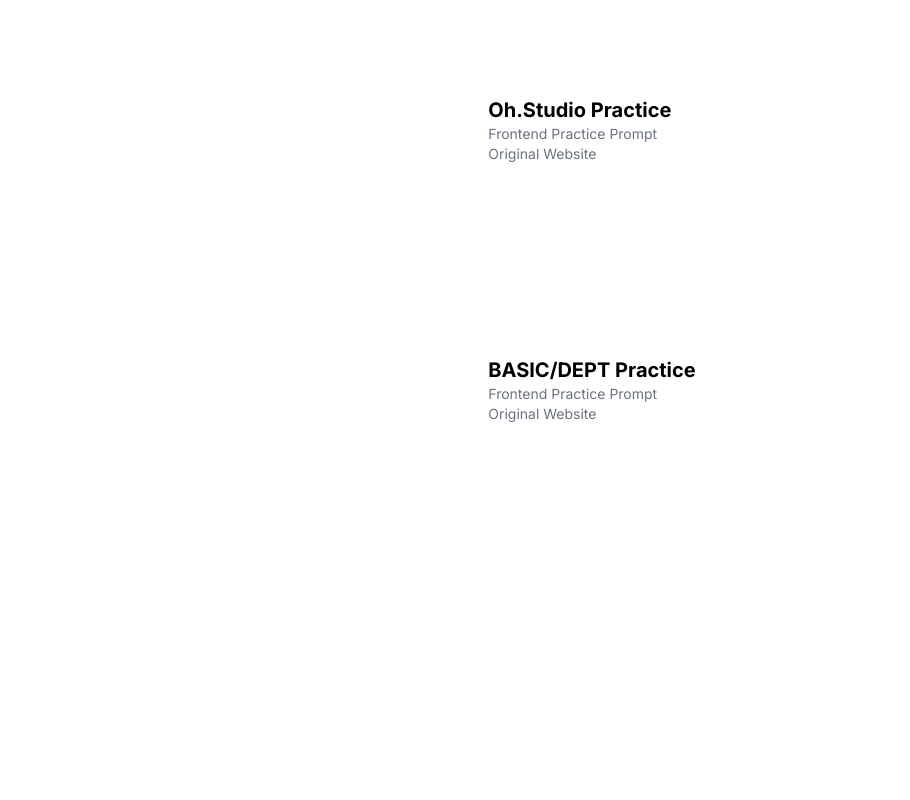
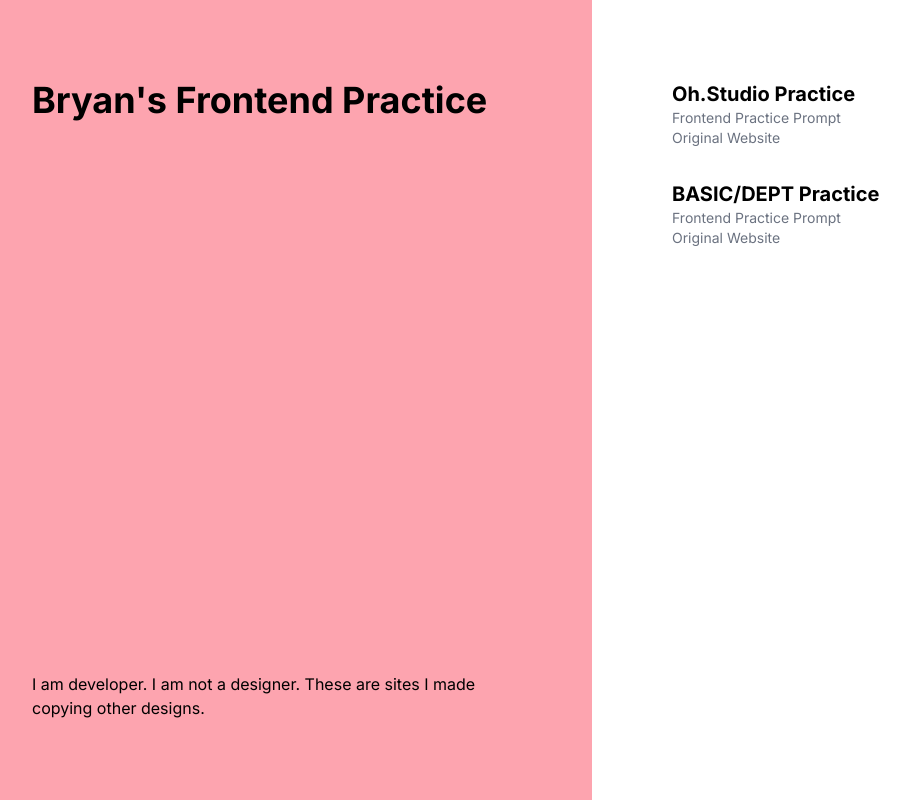
Before and after one commit to bryndsey/frontend-practice, a Next.js app: page / in a window 1280 px wide. Shown: the whole page, without its empty margins (48-958 px from the left). Built offline with nearby package versions, Linux system fonts and the light colour scheme.

Commit message:
Improve design of main page a little bit

```diff
--- a/src/app/page.tsx
+++ b/src/app/page.tsx
@@ -34,8 +34,19 @@
 
 export default function Home() {
   return (
-    <main className="flex min-h-screen flex-col items-center justify-between p-24">
-      <ul className="flex flex-col gap-48">
+    <main className="flex flex-col overflow-hidden sm:h-screen sm:flex-row">
+      <section className="flex flex-col justify-between gap-6 bg-rose-300 p-10 sm:w-1/2 lg:p-20">
+        <h1 className="text-xl font-bold sm:text-4xl">
+          {"Bryan's Frontend Practice"}
+        </h1>
+        <p className="text-sm sm:text-base">
+          {
+            "I am developer. I am not a designer. These are sites I made copying other designs."
+          }
+        </p>
+      </section>
+      <section className="flex-1 overflow-y-scroll p-10 lg:p-20">
+        <ul className="flex w-full flex-col gap-8">
           <ProjectItem
             name="Oh.Studio Practice"
             href="/frontend-practice/oh-studio"
@@ -49,6 +60,7 @@
             originalSiteUrl="https://www.basicagency.com/"
           />
         </ul>
+      </section>
     </main>
   );
 }
```
Lines whose indentation alone changed are shown as unchanged.
